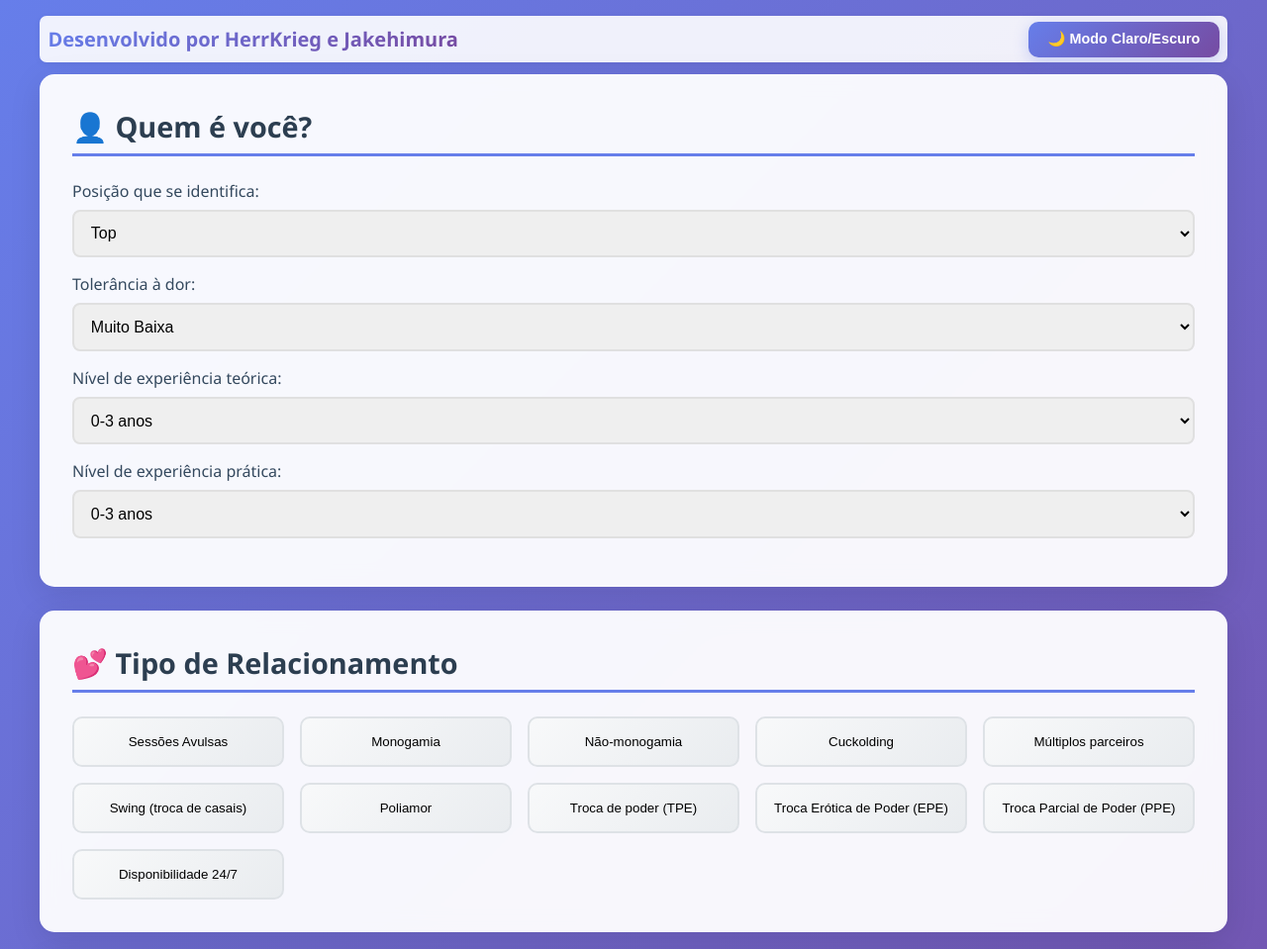
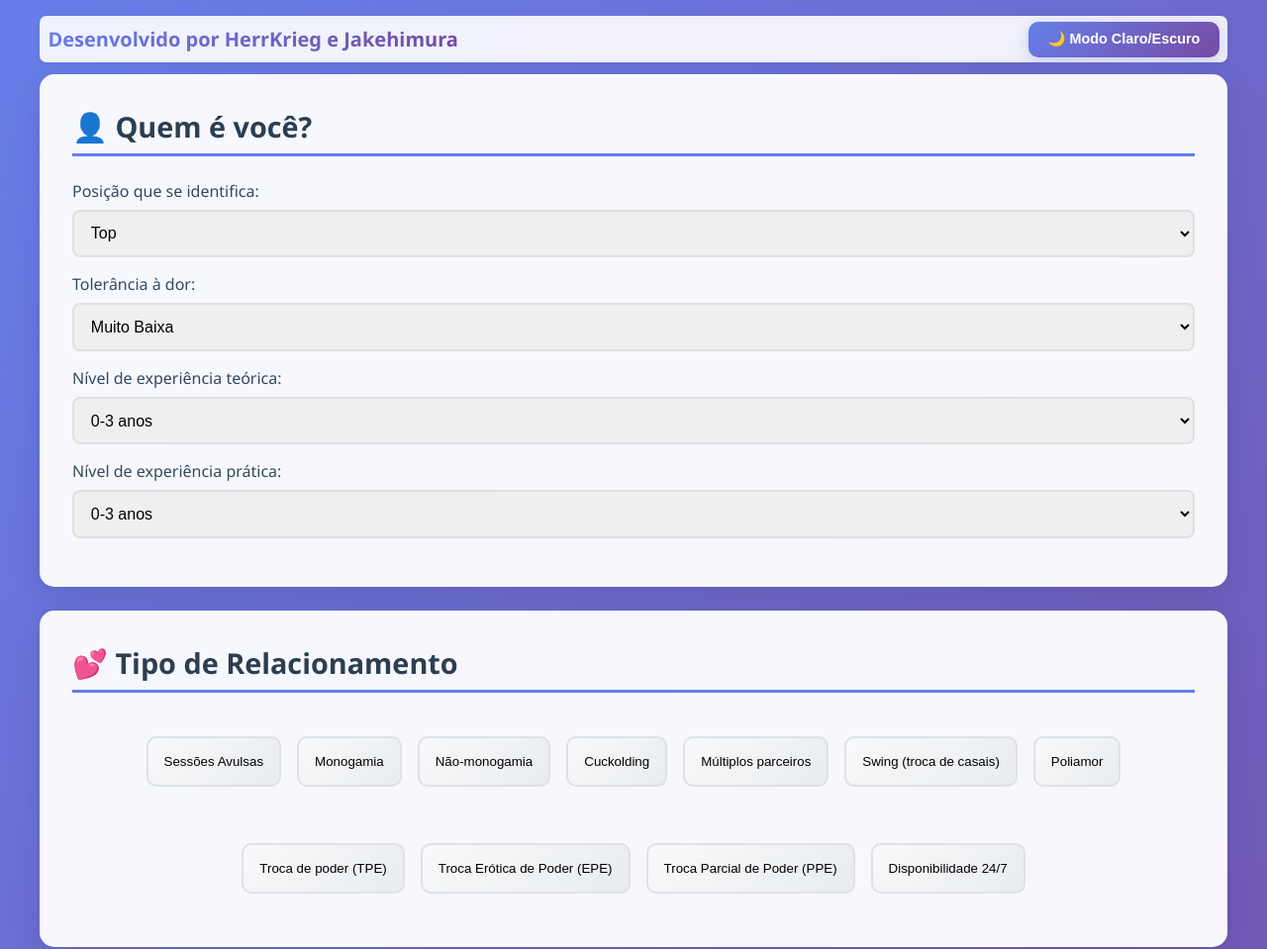
Before and after one commit to Jakehimura/Kinklistbr, a plain HTML site: page index.html in a window 1280 px wide. Shown: the top 959 px of the page at 99% size. Drawn offline with nearby package versions, Linux system fonts and the light colour scheme; a script that the page names is missing.

Commit message:
Update index.html
toggle

```diff
--- a/index.html
+++ b/index.html
@@ -246,11 +246,14 @@
       color: #ecf0f1;
     }
 
-    .toggle-group {
-      display: grid;
-      grid-template-columns: repeat(auto-fit, minmax(200px, 1fr));
+     .toggle-group {
+      display: flex;
+      flex-wrap: wrap;
+      justify-content: center;
+      align-items: center;
       gap: 1rem;
       margin-top: 1rem;
+      min-height: 200px;
     }
 
     .toggle {
```
